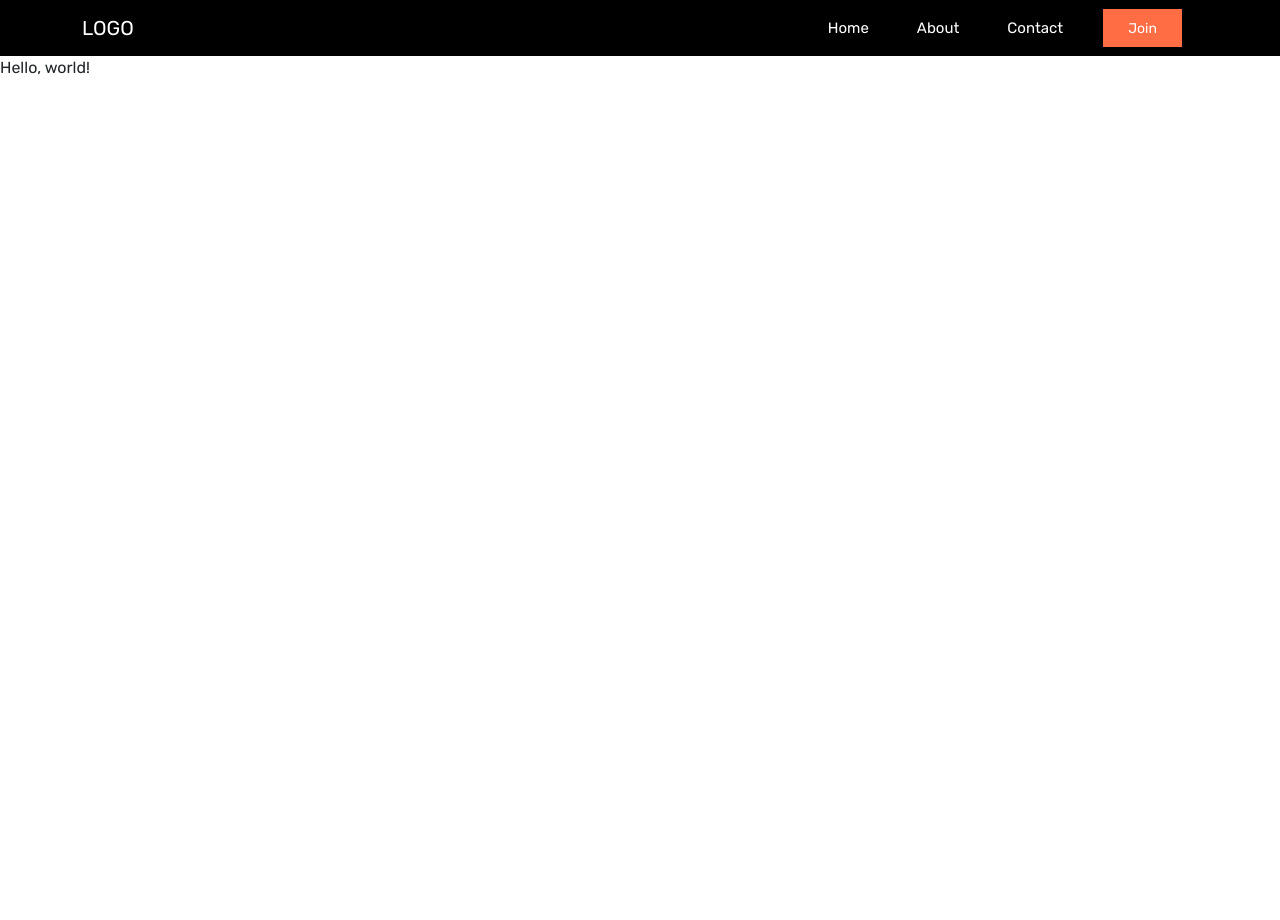
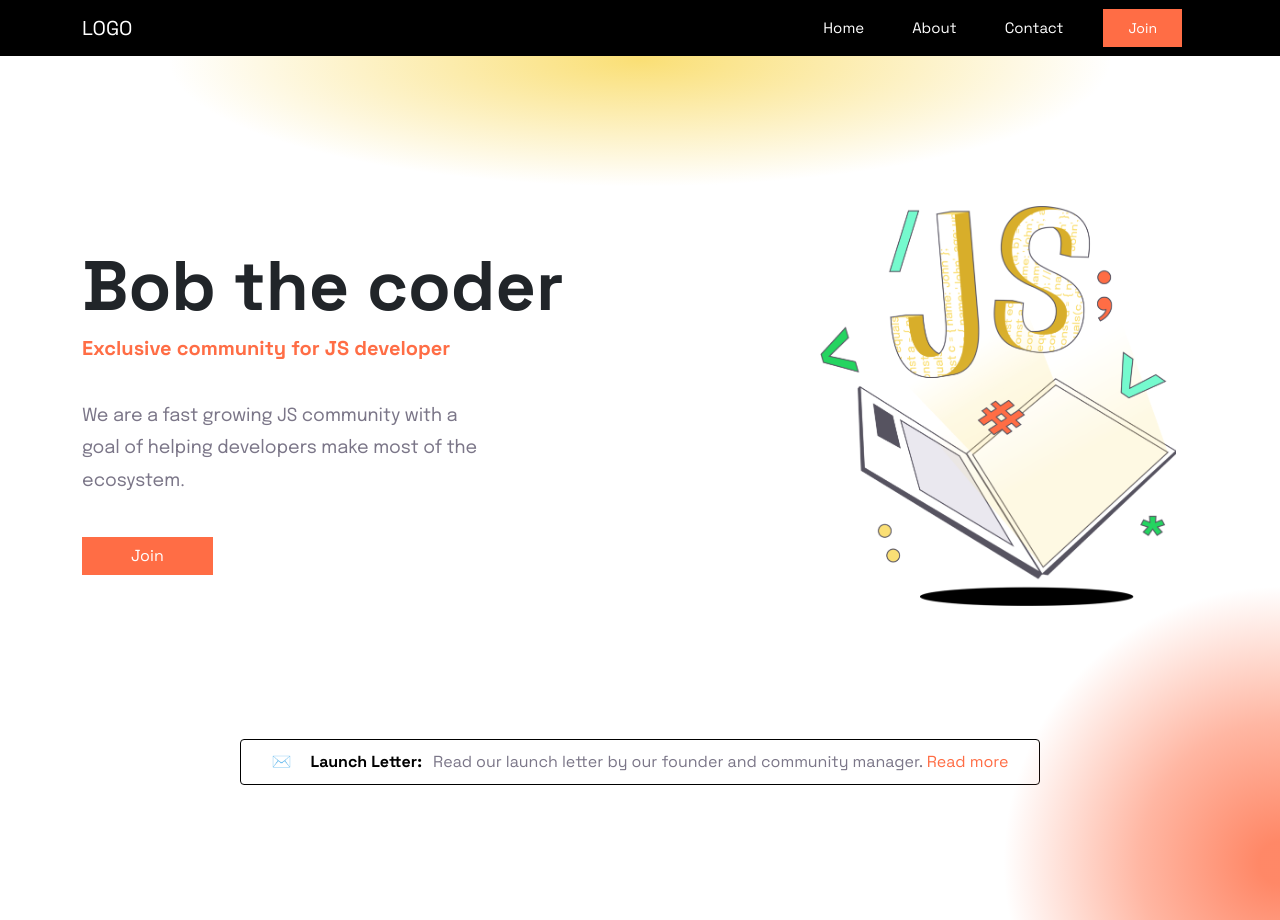
Before and after one commit to bob-the-coder-community/next-www, a Next.js app: page / in a window 1280 px wide. Shown: the top 920 px of the page. Before the commit the page ends 800 px from the top, so only its background shows below. Built offline with nearby package versions, Linux system fonts and the light colour scheme.

Commit message:
Inital commit

```diff
--- a/components/shared/Navbar.tsx
+++ b/components/shared/Navbar.tsx
@@ -1,9 +1,10 @@
 import React from 'react';
 import Link from 'next/link';
+import { ENV } from '../../const';
 
 class NavbarComponent extends React.PureComponent<{}> {
     openTelegram(): void {
-        window.open('https://t.me/bob_the_coder_group', '_blank');
+        window.open(ENV.JoinLink, '_blank');
         return;
     }
 
--- /dev/null
+++ b/const.ts
@@ -0,0 +1,3 @@
+export const ENV = {
+    JoinLink: 'https://t.me/bob_the_coder_group',
+}
--- a/pages/index.tsx
+++ b/pages/index.tsx
@@ -1,14 +1,115 @@
 import React from 'react';
+import Image from 'next/image';
+import Link from 'next/link';
 import { NextPage } from 'next';
+import { ENV } from '../const';
 import PrimaryLayout from '../components/layouts/PrimaryLayout';
 
 class HomePage extends React.PureComponent<{}> {
+	openTelegram(): void {
+		window.open(ENV.JoinLink, '_blank');
+		return;
+	}
+
 	render(): JSX.Element {
 		return (
 			<PrimaryLayout>
-				Hello, world!
+				<div className="landing-page">
+					<section className="hero-section">
+						<div className="container">
+
+							{/* Radial Container */}
+							<div className="radial-gradient" />
+
+							{/* Hero Content */}
+							<div className="d-flex flex-sm-row flex-column align-items-center justify-content-between mb-5">
+								<div className="hero-lhc">
+									<h1 className="hero-title">Bob the coder</h1>
+									<h6 className="hero-cta">
+										Exclusive community for JS developer
+									</h6>
+									<p className="hero-description">
+										We are a fast growing JS community with a goal of helping developers make most of the ecosystem.
+									</p>
+									<button className="btn btn-primary mt-4 px-5" onClick={this.openTelegram}>
+										Join
+									</button>
+								</div>
+								<div className="hero-rhc d-none d-md-block">
+									<Image src={require('../public/images/main-illustration.png')} width={400} height={400} objectFit="contain" className="hero-img" />
+								</div>
+							</div>
+						</div>
+					</section>
+
+					<div className="mt-5" />
+
+					{/* Launch Letter */}
+					<section className="launch-letter mt-5 mb-5">
+						<div className="container">
+							<div className="alert alert-light mt-5">
+								<span className="pr-3">✉️</span>
+								{' '}
+								<strong>
+									Launch Letter:
+								</strong>
+								{' '}
+								Read our launch letter by our founder and community manager.
+								{' '}
+								<Link href="/launch-letter" passHref>
+									<a className="text-primary">Read more</a>
+								</Link>
+							</div>
+						</div>
+					</section>
+
+					<div className="right-background" />
+
+					{/* Why should you join */}
+					<section className="why-should-you-join mt-5 mb-5">
+						<div className="container">
+							<h1 className="section-title">Why should you join?</h1>
+							<p className="section-description">
+								Bob the coder is a fast-growing JS community in India. We help developers make the most of the ecosystem and find relevant opportunities.
+							</p>
+							<p className="section-description">
+								Didn't convince? Read what our members say about us
+							</p>
+
+							<div className="row mt-5">
+								<div className="col-md-4 col-12">
+									<div className="card teal-card">
+										<ul>
+											<li>We curate a short & important updates from JS ecosystem. Get to know whats happening in less than a minute.</li>
+											<li>We create a very simple yet challenging JS quiz.</li>
+											<li>Our deep connection with hottest startups brings in opportunity that helps you learn and earn well.</li>
+										</ul>
+									</div>
+								</div>
+								<div className="col-md-4 col-12">
+									<div className="card yellow-card">
+										<ul>
+											<li>Daily JS updates</li>
+											<li>Weekly JS quiz</li>
+											<li>Job offers from hot startups</li>
+										</ul>
+									</div>
+								</div>
+								<div className="col-md-4 col-12">
+									<div className="card orange-card">
+										<ul>
+											<li>Turpis lectus facilisi ut ut dignissim ipsum sapien in massa.</li>
+											<li>Hendrerit vulputate nisl venenatis amet elementum, sapien, at malesuada praesent.</li>
+											<li>Hendrerit vulputate nisl venenatis amet elementum, sapien, at malesuada praesent.</li>
+										</ul>
+									</div>
+								</div>
+							</div>
+						</div>
+					</section>
+				</div>
 			</PrimaryLayout>
-    	)
+		)
 	}
 }
 
--- a/styles/Home.module.scss
+++ /dev/null
@@ -1,121 +0,0 @@
-.container {
-  min-height: 100vh;
-  padding: 0 0.5rem;
-  display: flex;
-  flex-direction: column;
-  justify-content: center;
-  align-items: center;
-  height: 100vh;
-}
-
-.main {
-  padding: 5rem 0;
-  flex: 1;
-  display: flex;
-  flex-direction: column;
-  justify-content: center;
-  align-items: center;
-}
-
-.footer {
-  width: 100%;
-  height: 100px;
-  border-top: 1px solid #eaeaea;
-  display: flex;
-  justify-content: center;
-  align-items: center;
-}
-
-.footer a {
-  display: flex;
-  justify-content: center;
-  align-items: center;
-  flex-grow: 1;
-}
-
-.title a {
-  color: #0070f3;
-  text-decoration: none;
-}
-
-.title a:hover,
-.title a:focus,
-.title a:active {
-  text-decoration: underline;
-}
-
-.title {
-  margin: 0;
-  line-height: 1.15;
-  font-size: 4rem;
-}
-
-.title,
-.description {
-  text-align: center;
-}
-
-.description {
-  line-height: 1.5;
-  font-size: 1.5rem;
-}
-
-.code {
-  background: #fafafa;
-  border-radius: 5px;
-  padding: 0.75rem;
-  font-size: 1.1rem;
-  font-family: Menlo, Monaco, Lucida Console, Liberation Mono, DejaVu Sans Mono,
-    Bitstream Vera Sans Mono, Courier New, monospace;
-}
-
-.grid {
-  display: flex;
-  align-items: center;
-  justify-content: center;
-  flex-wrap: wrap;
-  max-width: 800px;
-  margin-top: 3rem;
-}
-
-.card {
-  margin: 1rem;
-  padding: 1.5rem;
-  text-align: left;
-  color: inherit;
-  text-decoration: none;
-  border: 1px solid #eaeaea;
-  border-radius: 10px;
-  transition: color 0.15s ease, border-color 0.15s ease;
-  width: 45%;
-}
-
-.card:hover,
-.card:focus,
-.card:active {
-  color: #0070f3;
-  border-color: #0070f3;
-}
-
-.card h2 {
-  margin: 0 0 1rem 0;
-  font-size: 1.5rem;
-}
-
-.card p {
-  margin: 0;
-  font-size: 1.25rem;
-  line-height: 1.5;
-}
-
-.logo {
-  height: 1em;
-  margin-left: 0.5rem;
-}
-
-@media (max-width: 600px) {
-  .grid {
-    width: 100%;
-    flex-direction: column;
-  }
-}
--- a/styles/globals.scss
+++ b/styles/globals.scss
@@ -1,11 +1,12 @@
 @import "./variables";
 @import "../node_modules/bootstrap/scss/bootstrap";
-@import url('https://fonts.googleapis.com/css2?family=Rubik:wght@300;400;600&display=swap');
+@import url('https://fonts.googleapis.com/css2?family=Epilogue&family=Space+Grotesk:wght@400;500;700&display=swap');
 
 html, body {
 	padding: 0;
   	margin: 0;
-  	font-family: 'Rubik', -apple-system, BlinkMacSystemFont, 'Segoe UI', Roboto, Oxygen, Ubuntu, Cantarell, 'Open Sans', 'Helvetica Neue', sans-serif;
+	font-family: 'Space Grotesk', -apple-system, BlinkMacSystemFont, 'Segoe UI', Roboto, Oxygen, Ubuntu, Cantarell, 'Open Sans', 'Helvetica Neue', sans-serif;
+	overflow-x: hidden;
 }
 
 /** Button */
@@ -31,3 +32,6 @@ html, body {
 	opacity: 1;
 	font-size: 15px;
 }
+
+/** Pages */
+@import "./pages/index";
--- /dev/null
+++ b/styles/pages/index.scss
@@ -0,0 +1,143 @@
+.landing-page {
+
+	.radial-gradient {
+		height: 300px;
+		width: 100%;
+		background: radial-gradient(42.27% 42.27% at 50% 51.21%, #FADF75 0%, rgba(250, 223, 117, 0) 100%);
+		margin-top: -150px;
+	}
+
+	.hero-lhc {
+		.hero-title {
+			font-weight: bold;
+			font-size: 70px;
+		}
+
+		.hero-cta {
+			color: $primary;
+			font-size: 20px;
+			font-weight: bold;
+			margin-top: 0px;
+		}
+
+		.hero-description {
+			margin-top: 40px;
+			color: #7B7688;
+			font-family: 'Epilogue', -apple-system, BlinkMacSystemFont, 'Segoe UI', Roboto, Oxygen, Ubuntu, Cantarell, 'Open Sans', 'Helvetica Neue', sans-serif;
+			max-width: 400px;
+			line-height: 1.8;
+			font-size: 18px;
+		}
+
+		@media only screen and (max-width: 540px) {
+			.btn-primary {
+				display: block;
+				width: 100%;
+			}
+
+			.hero-description {
+				max-width: 100%;
+			}
+		}
+	}
+
+	.hero-rhc {
+		.hero-img {
+			max-width: 400px;
+			max-height: 400px;
+			object-fit: contain;
+			display: block;
+			margin: 0 auto;
+		}
+	}
+
+	.launch-letter {
+		padding: 30px 0;
+
+		.alert {
+			max-width: 800px;
+			display: block;
+			margin: 0 auto;
+			padding: 10px 16px;
+			border: 1px solid #000000;
+			border-radius: 4px;
+			color: #7B7688;
+			text-align: center;
+			cursor: pointer;
+
+			span {
+				margin-right: 15px;
+			}
+
+			a {
+				text-decoration: none;
+			}
+
+			strong {
+				color: #000;
+				margin-right: 7px;
+			}
+		}
+	}
+
+	.right-background {
+		height: 600px;
+		width: 600px;
+		background: radial-gradient(46.06% 46.06% at 50% 50%, rgba(255, 106, 65, 0.8) 7.67%, rgba(255, 122, 86, 0.545455) 50.82%, rgba(255, 157, 131, 0) 100%);
+		transform: rotate(0.57deg);
+		float: right;
+		margin-right: -300px;
+		margin-top: -300px;
+	}
+
+	.why-should-you-join {
+		padding-top: 50px;
+		display: block;
+
+
+		.section-title {
+			font-size: 44px;
+			font-weight: bold;
+			margin-bottom: 40px;
+		}
+
+		.section-description {
+			max-width: 800px;
+			line-height: 1.9;
+			color: #7B7688;
+			font-size: 18px;
+			font-family: 'Epilogue', -apple-system, BlinkMacSystemFont, 'Segoe UI', Roboto, Oxygen, Ubuntu, Cantarell, 'Open Sans', 'Helvetica Neue', sans-serif;
+		}
+
+		.card {
+			border: none;
+			padding: 16px;
+			border-radius: 4px;
+			// max-width: 350px;
+
+			&.teal-card {
+				background-color: #75FACE;
+				transform: rotate(-7.64deg);
+				margin-top: 80px;
+			}
+
+			&.yellow-card {
+				background-color: #FADF75;
+			}
+
+			&.orange-card {
+				background-color: #FF6D45;
+				color: #fff;
+				transform: rotate(2.16deg);
+				margin-top: 40px;
+			}
+
+			ul {
+				li {
+					margin: 20px 0;
+					font-size: 18px;
+				}
+			}
+		}
+	}
+}
```
Also changed, not shown: public/images/main-illustration.png (added).
